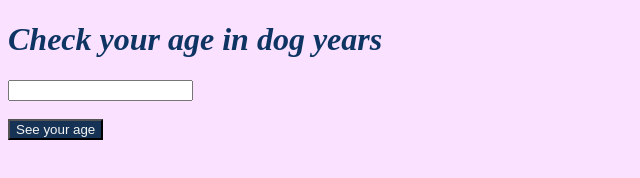
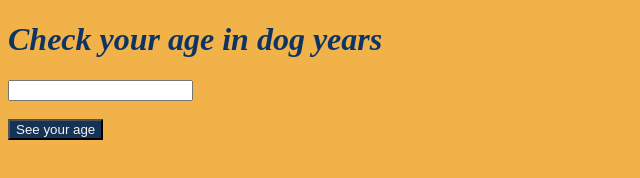
Before and after one commit to shreyas-9/ShapeAI_Bootcamp_Nodejs, a website: page index.html in a window 1280 px wide. Shown: the whole page, without its empty margins (0-640 px from the left). Drawn offline with Linux system fonts and the light colour scheme.

Commit message:
Update index.html

```diff
--- a/index.html
+++ b/index.html
@@ -5,7 +5,7 @@
     <title>HUMANS - DOG AGE</title>
   </head>
 
-  <body style="background-color: #f9e1ff;">
+  <body style="background-color: #F1B24A;">
     <h1 style="color: #0e3463;">
       <i>Check your age in dog years</i>
     </h1>
```
